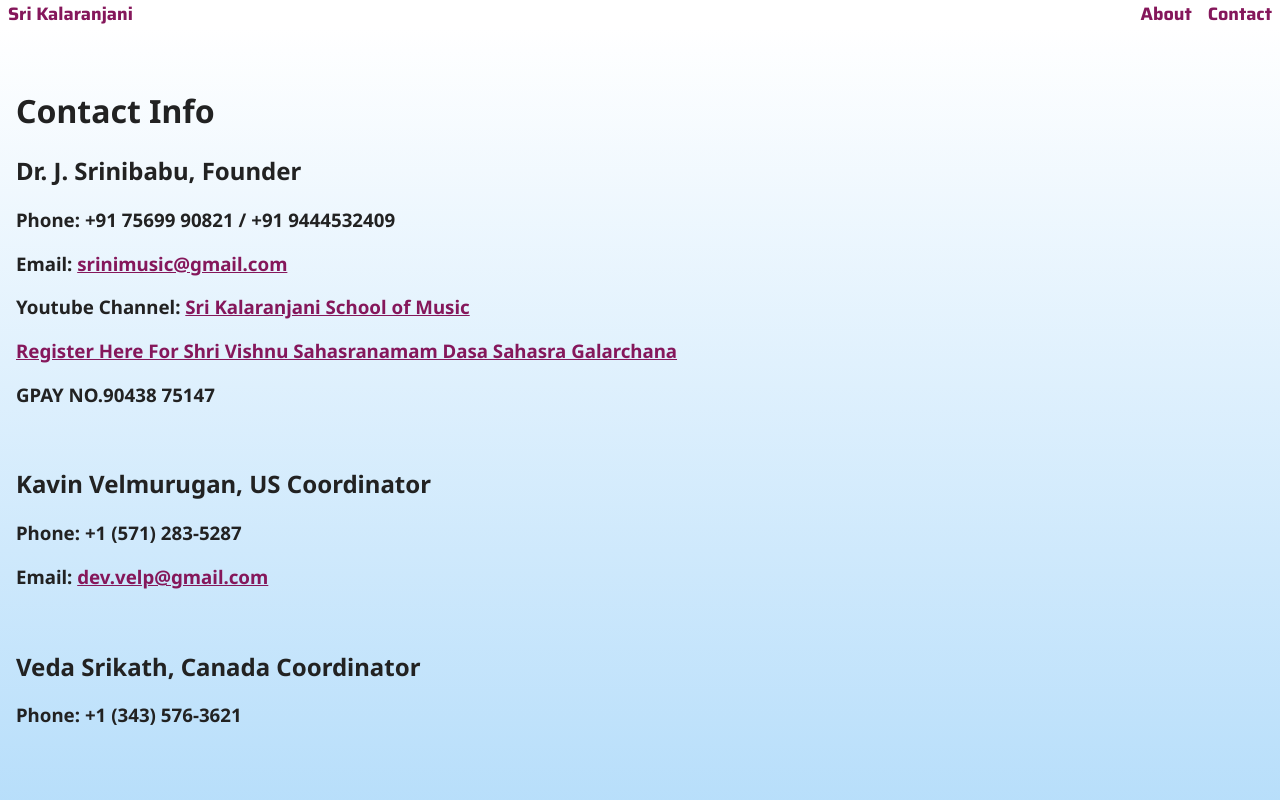
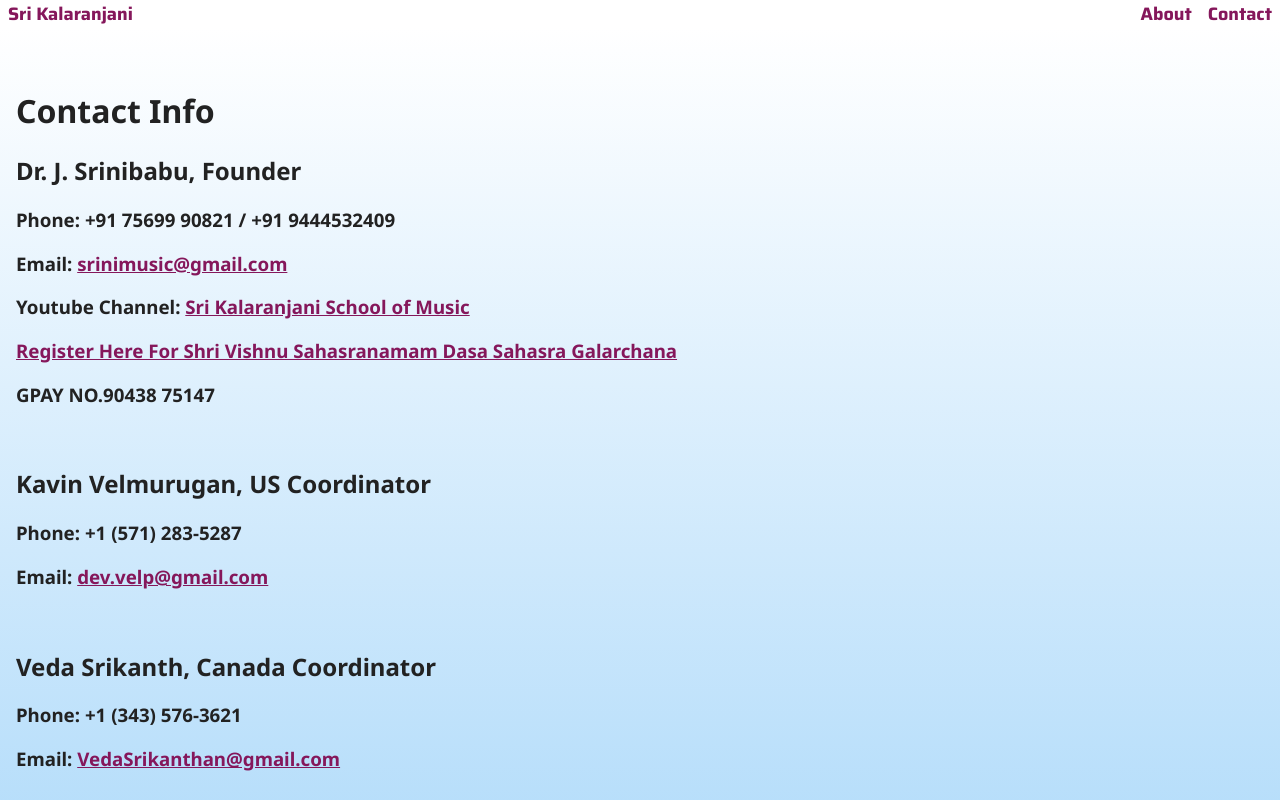
Before and after one commit to Kavelin/sri-kalaranjani, a Next.js app: page /contact in a window 1280 px wide. Shown: the top 800 px of the page. Built offline with nearby package versions, Linux system fonts and the light colour scheme.

Commit message:
Updated Veda Srikanth email info

```diff
--- a/src/app/contact/page.tsx
+++ b/src/app/contact/page.tsx
@@ -27,8 +27,11 @@ export default function Contact() {
         Email: <a target="_blank" href="mailto:dev.velp@gmail.com">dev.velp@gmail.com</a>
       </h3>
       <br />
-      <h2>Veda Srikath, Canada Coordinator</h2>
+      <h2>Veda Srikanth, Canada Coordinator</h2>
       <h3>Phone: +1 (343) 576-3621</h3>
+      <h3>
+        Email: <a target="_blank" href="mailto:VedaSrikanthan@gmail.com">VedaSrikanthan@gmail.com</a>
+      </h3>
       {/*<iframe src="https://docs.google.com/forms/d/e/1FAIpQLScUoTf033ZS5HNZKV3mOHrXojs1Ij4h86UJUltGE54r2GCU3A/viewform?embedded=true"></iframe>*/}
     </div>
   );
```
